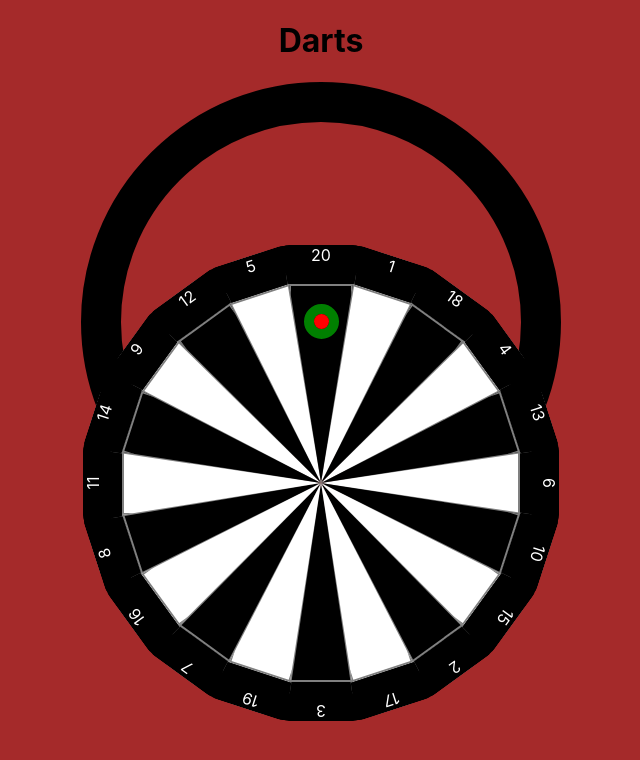
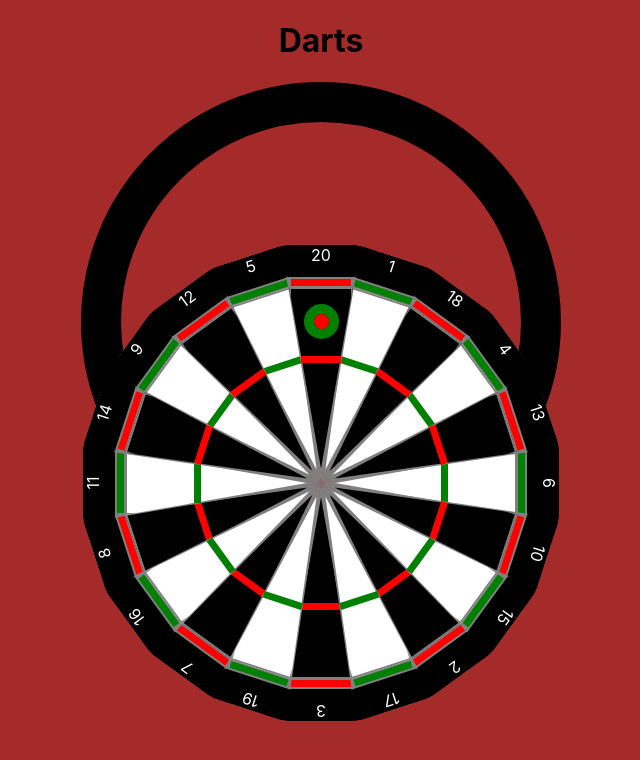
Before and after one commit to LasseWinkel/darts, a React (Create React App) app: page / in a window 1280 px wide. Shown: the top 760 px of the page, without its empty margins (319-959 px from the left). Built offline with nearby package versions, Linux system fonts and the light colour scheme.

Commit message:
Add double & treble segment

```diff
--- /dev/null
+++ b/src/components/Multiple.css
@@ -0,0 +1,26 @@
+.multiple {
+  height: 20px;
+  position: relative;
+
+  &:hover {
+    background-color: blue;
+  }
+}
+
+.double {
+  bottom: 190px;
+  width: 60px;
+}
+
+.triple {
+  bottom: 120px;
+  width: 40px;
+}
+
+.mblack {
+  background-color: red;
+}
+
+.mwhite {
+  background-color: green;
+}
--- /dev/null
+++ b/src/components/Multiple.tsx
@@ -0,0 +1,13 @@
+import "./Multiple.css";
+
+interface MultipleProps {
+  styleName: string;
+  color: string;
+}
+
+function Multiple(props: MultipleProps) {
+  const { styleName, color } = props;
+  return <div className={`multiple ${styleName} m${color}`}></div>;
+}
+
+export default Multiple;
--- a/src/components/Segment.css
+++ b/src/components/Segment.css
@@ -18,7 +18,7 @@
 }
 
 .segment {
-  height: 200px;
+  height: 500px;
   width: 60px;
   clip-path: polygon(50% 100%, 0 0, 100% 0);
   border: 2px solid grey;
@@ -29,12 +29,13 @@
 }
 
 .number-wrapper {
-  height: 40px;
+  height: 90px;
   width: 80px;
   display: flex;
   justify-content: center;
   background-color: black;
   border-radius: 10%;
+  margin-bottom: 10px;
 
   &:hover {
     background-color: green;
--- a/src/components/Segment.tsx
+++ b/src/components/Segment.tsx
@@ -1,4 +1,5 @@
 import "./Segment.css";
+import Multiple from "./Multiple";
 
 interface SegmentProps {
   number: number;
@@ -13,6 +14,8 @@ function Segment(props: SegmentProps) {
         <span className="number">{number}</span>
       </div>
       <div className={`segment ${color}`} />
+      <Multiple styleName="double" color={color} />
+      <Multiple styleName="triple" color={color} />
     </div>
   );
 }
```
